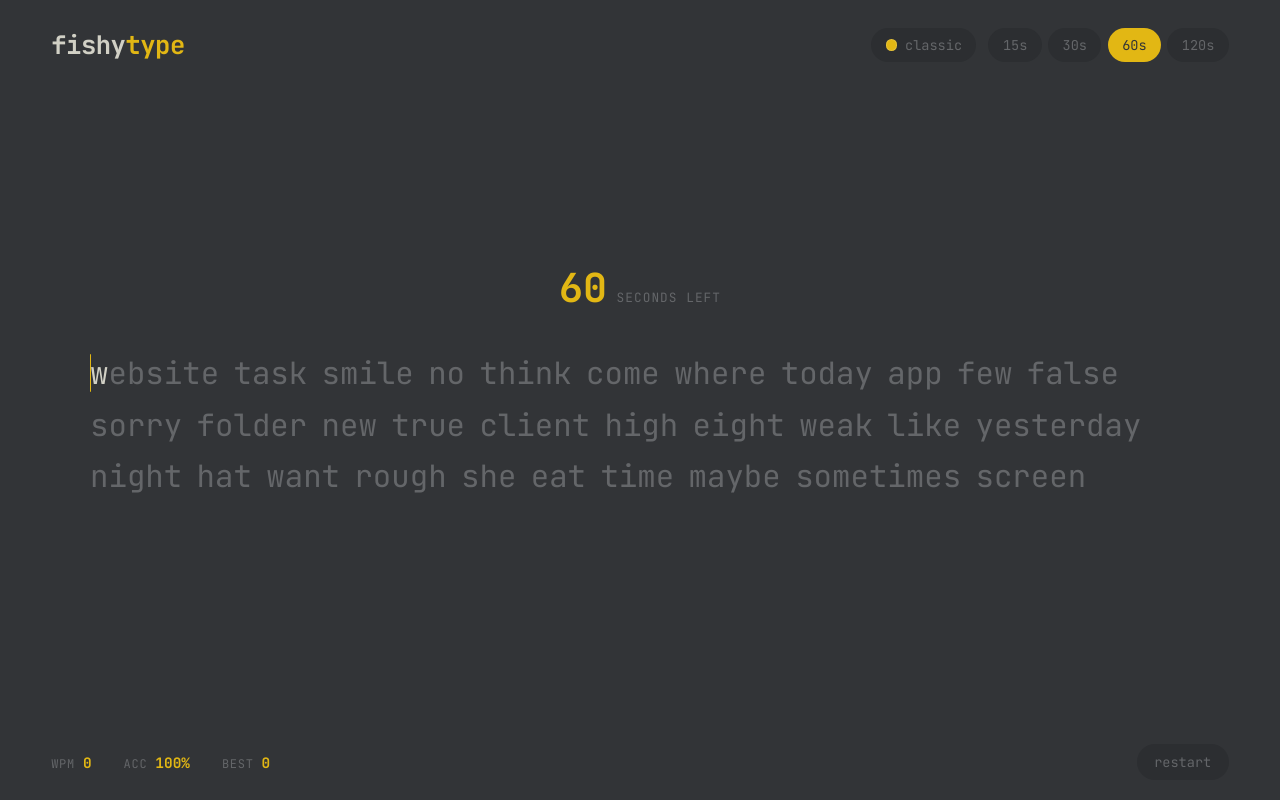
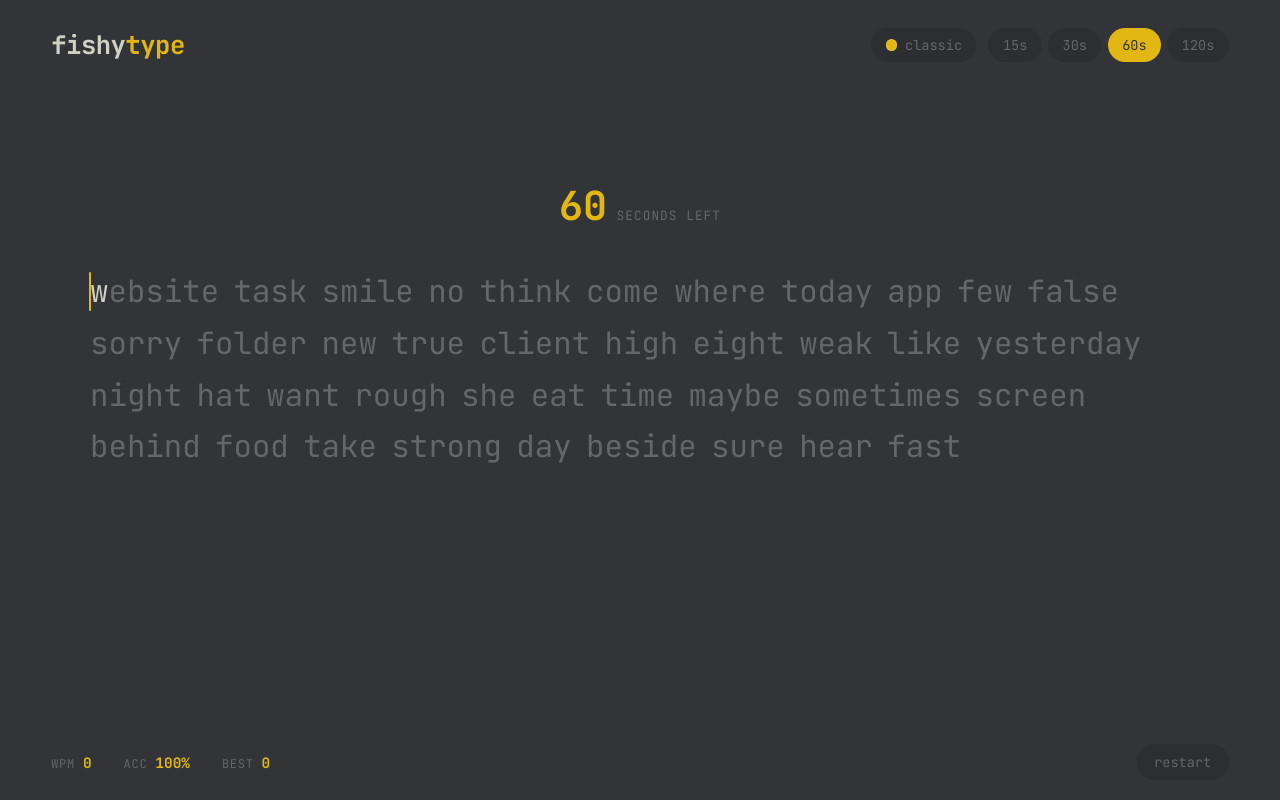
Before and after one commit to dutaalamin/fishytype, a React (Create React App) app: page / in a window 1280 px wide. Built offline with nearby package versions, Linux system fonts and the light colour scheme.

Commit message:
feat: text grows downward, completed lines stay on screen

```diff
--- a/src/App.css
+++ b/src/App.css
@@ -205,9 +205,9 @@ button {
   display: flex;
   flex-direction: column;
   align-items: center;
-  justify-content: center;
+  justify-content: flex-start;
   gap: 2.75rem;
-  padding: 0 clamp(1.25rem, 6vw, 6rem) 3rem;
+  padding: 12vh clamp(1.25rem, 6vw, 6rem) 3rem;
   cursor: text;
 }
 
@@ -235,8 +235,6 @@ button {
 .words {
   width: 100%;
   max-width: 1100px;
-  height: calc(3 * 1.4em + 2 * 0.55rem);
-  overflow: hidden;
   font-size: clamp(1.4rem, 2.4vw, 2.1rem);
   line-height: 1.4;
 }
@@ -246,7 +244,6 @@ button {
   flex-wrap: wrap;
   align-content: flex-start;
   gap: 0.55rem 0.9rem;
-  transition: transform 0.25s var(--ease);
 }
 
 .word {
--- a/src/App.js
+++ b/src/App.js
@@ -124,7 +124,6 @@ export default function App() {
   const wordsInnerRef = useRef(null);
   const startedAtRef = useRef(0);
   const finishedRef = useRef(false);
-  const [lineOffset, setLineOffset] = useState(0);
 
   /* ---- persistence ---- */
   useEffect(() => {
@@ -151,7 +150,6 @@ export default function App() {
     setWordIndex(0);
     setTyped('');
     setTypedByWord([]);
-    setLineOffset(0);
     setTimeLeft(duration);
     setStatus('idle');
     setShowResults(false);
@@ -226,21 +224,6 @@ export default function App() {
     if (status === 'running' && timeLeft === 0) finish();
   }, [status, timeLeft, finish]);
 
-  /* ---- auto-scroll: baru bergeser setelah satu baris penuh (seperti Monkeytype) ---- */
-  useEffect(() => {
-    const inner = wordsInnerRef.current;
-    if (!inner) return;
-    const cur = inner.querySelector('.word.current');
-    if (!cur) return;
-    const top = cur.offsetTop;
-    const lineH = cur.offsetHeight || 1;
-    if (top - lineOffset > lineH + 2) {
-      setLineOffset(top);
-    } else if (top < lineOffset - 2) {
-      setLineOffset(Math.max(0, top));
-    }
-  }, [wordIndex, lineOffset]);
-
   /* ---- typing ---- */
   const startIfNeeded = () => {
     if (status === 'idle') {
@@ -308,7 +291,7 @@ export default function App() {
       : 100;
   const best = history.reduce((m, h) => Math.max(m, h.wpm), 0);
 
-  const visible = words.slice(0, 60);
+  const visible = words.slice(0, wordIndex + 40);
 
   const activeTheme = THEMES[theme];
 
@@ -384,11 +367,7 @@ export default function App() {
         </div>
 
         <div className="words" aria-live="polite">
-          <div
-            className="words-inner"
-            ref={wordsInnerRef}
-            style={{ transform: `translateY(-${lineOffset}px)` }}
-          >
+          <div className="words-inner" ref={wordsInnerRef}>
             {visible.map((word, wi) => {
             const isCurrent = wi === wordIndex;
             const isDone = wi < wordIndex;
```
